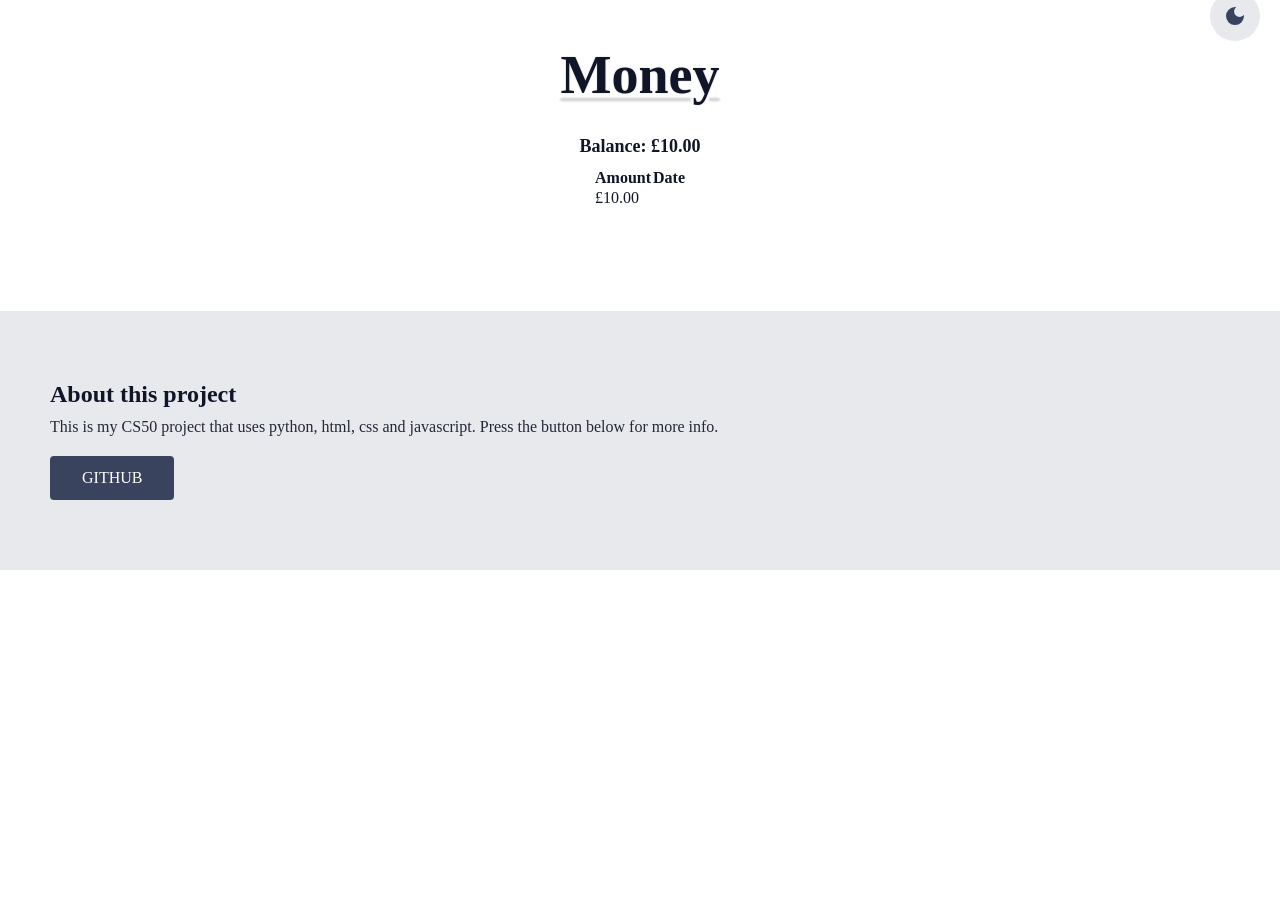
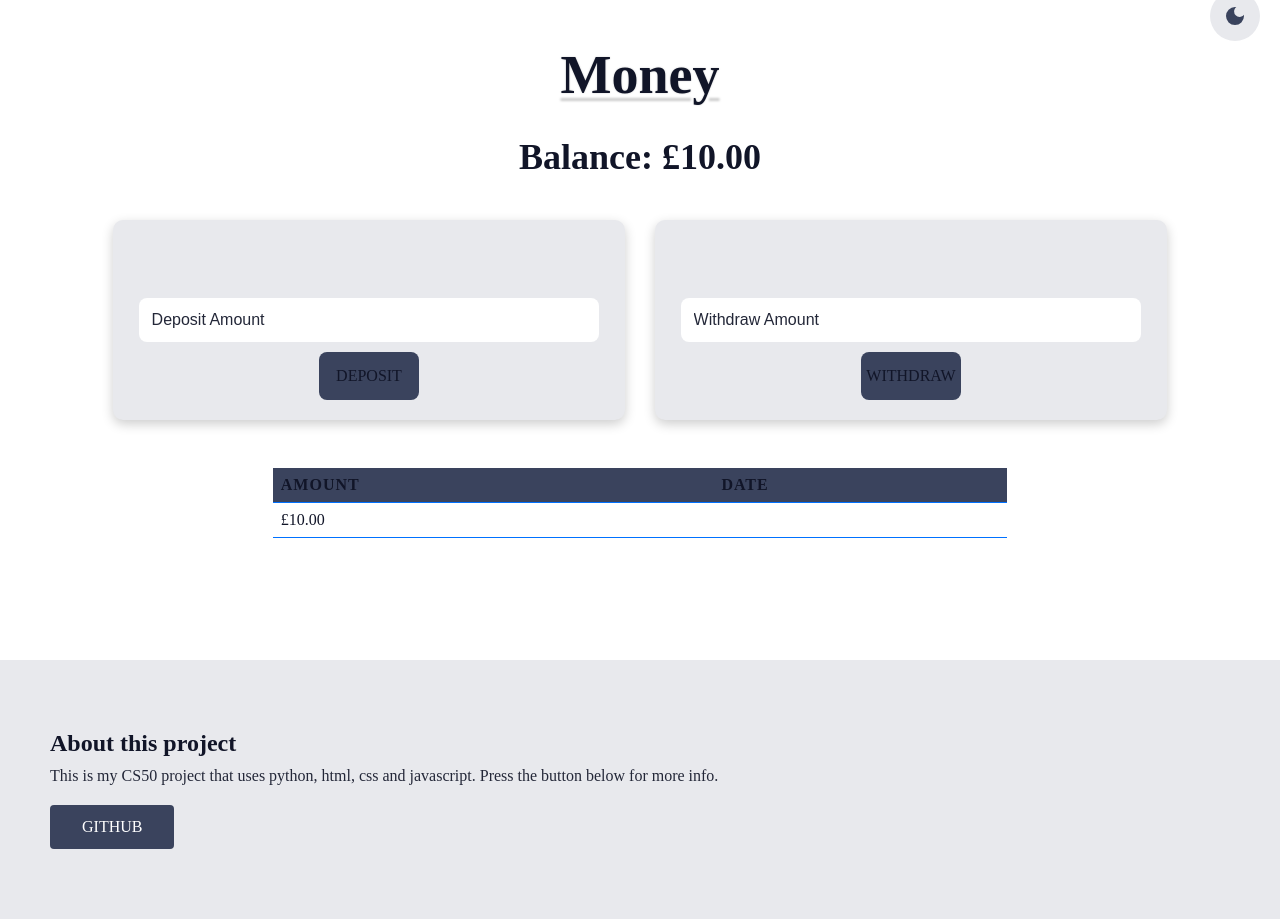
Before and after one commit to Agirunator/poker-project, a Flask app: page /money in a window 1280 px wide. Shown: the part 74-993 px from the top of the page. Before the commit the page ends 644 px from the top, so only its background shows below. Run offline with Flask 3, Linux system fonts and the light colour scheme; the visitor is signed in with stand-in values (Sample User, id 1); tables that the repository leaves empty hold one stand-in row (values such as "Sample post").

Commit message:
Added redirects for deposit, withdraw and styling for money page

```diff
--- a/app.py
+++ b/app.py
@@ -160,6 +160,30 @@
 
     return render_template('money.html', transactions=transactions_db, balance=balance)
 
+@app.route('/money/deposit', methods=['POST'])
+@login_required
+def deposit():
+    db = get_db_connection()
+    user_id = current_user.id
+    amount = request.form['amount']
+    db.execute("INSERT INTO transactions (USER_ID, amount) VALUES (?, ?)", (user_id, amount))
+    db.execute("UPDATE balance SET balance = balance + ? WHERE USER_ID = ?", (amount, user_id))
+    db.commit()
+    db.close()
+    return redirect(url_for('money'))
+
+@app.route('/money/withdraw', methods=['POST'])
+@login_required
+def withdraw():
+    db = get_db_connection()
+    user_id = current_user.id
+    amount = request.form['amount']
+    db.execute("INSERT INTO transactions (USER_ID, amount) VALUES (?, ?)", (user_id, -amount))
+    db.execute("UPDATE balance SET balance = balance - ? WHERE USER_ID = ?", (amount, user_id))
+    db.commit()
+    db.close()
+    return redirect(url_for('money'))
+
 
 if __name__ == '__main__':
     make_tables()
--- a/static/css/styles.css
+++ b/static/css/styles.css
@@ -464,3 +464,95 @@
   line-height: 1.4;
   color: #a4a5b8;
 }
+
+/* table */
+
+table {
+  border-collapse: collapse;
+  width: 90%;
+  margin-bottom: 20px;
+}
+
+th, td {
+  text-align: left;
+  padding: 8px;
+  border-bottom: 1px solid var(--accent-color);
+}
+
+th {
+  background-color: var(--primary-color);
+  color: var(--text-color);
+  font-weight: bold;
+  text-transform: uppercase;
+  letter-spacing: 1px;
+  text-shadow: 1px 1px 2px rgba(var(--secondary-text), 0.5);
+}
+
+tr:nth-child(even) {
+  background-color: var(--primary-color);
+}
+
+/* money */
+
+.money-dashboard {
+  display: flex;
+  gap: 30px;
+  width: 90%;
+  justify-content: center;
+  margin: 0 auto;
+}
+
+.money-box {
+  position: relative;
+  width: 40vw;
+  height: 200px;
+  background: var(--base-variant);
+  border-radius: 10px;
+  box-shadow: 0 4px 12px var(--base-shadow);
+  overflow: hidden;
+  transition: width .6s ease-in-out, transform .6s ease-in-out;
+  display: flex;
+  align-items: center;
+  justify-content: center;
+}
+
+.money-input-box {
+  position: relative;
+  margin: 30px 0;
+  display: flex;
+  justify-content: center;
+}
+
+.money-input-box input {
+  width: 90%;
+  padding: 13px;
+  background: var(--base-color);
+  border-radius: 8px;
+  border: none;
+  outline: none;
+  font-size: 16px;
+  color: var(--text-color);
+  font-weight: 500;
+}
+
+.money-input-box input::placeholder {
+  color: var(--secondary-text);
+  font-weight: 400;
+}
+
+.money-box button {
+  position: absolute;
+  bottom: 20px;
+  left: 50%;
+  transform: translateX(-50%);
+  width: 100px;
+  height: 48px;
+  background: var(--primary-color);
+  border-radius: 8px;
+  box-shadow: var(--base-shadow);
+  border: none;
+  color: var(--text-color);
+  display: flex;
+  align-items: center;
+  justify-content: center;
+}
--- a/templates/money.html
+++ b/templates/money.html
@@ -7,7 +7,27 @@
 {% block body %}
     <div class="page-content">
         <h1>Money</h1>
-        <h3>Balance: {{ balance | gbp }}</h3>
+        <h2>Balance: {{ balance | gbp }}</h2>
+    </div>
+    <div class="money-dashboard">
+        <div class="money-box">
+            <form action="/money/deposit" method="post">
+                <div class="money-input-box">
+                    <input type="number" name="amount" placeholder="Deposit Amount" min="0" step="0.01" required>
+                </div>
+                <button type="submit" href="/money/deposit">Deposit</button>
+            </form>
+        </div>
+        <div class="money-box">
+            <form action="/money/withdraw" method="post">
+                <div class="money-input-box">
+                    <input type="number" name="amount" placeholder="Withdraw Amount" min="0" max="{{ balance }}" step="0.01" required>
+                </div>
+                <button type="submit" href="/money/withdraw">Withdraw</button>
+            </form>
+        </div>
+    </div>
+    <div class="page-content">
         <table>
             <thead>
                 <tr>
```
